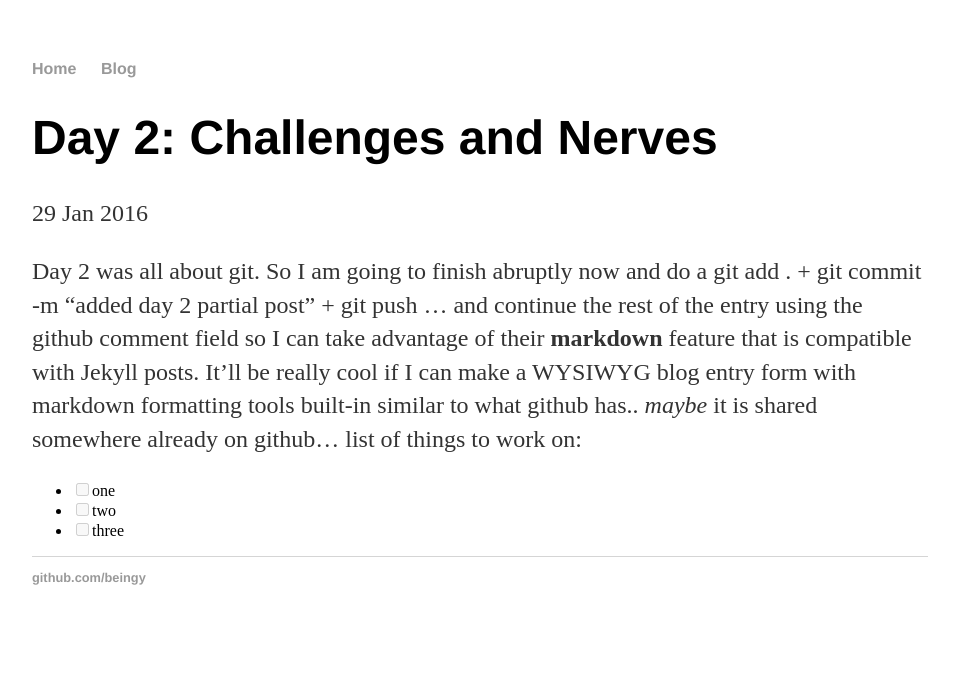
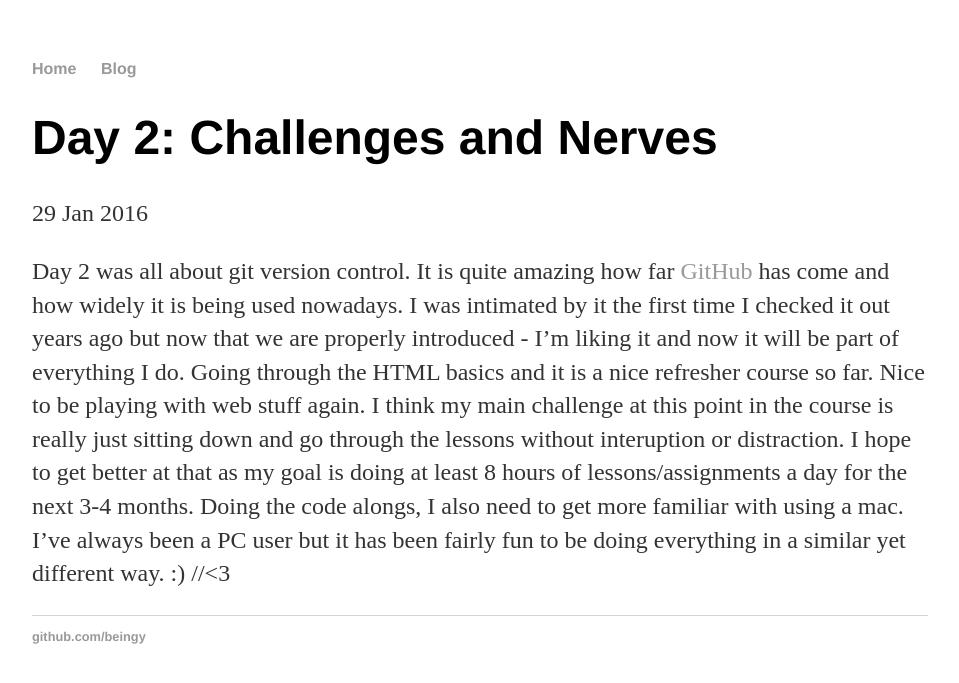
Before and after one commit to beingy/beingy.github.io, a Jekyll site: the page built from _posts/2016-01-29-day-2.md, in a window 1280 px wide. Shown: the top 683 px of the page, without its empty margins (160-1119 px from the left). Built offline with Jekyll 4.4.1, drawn with Linux system fonts in a browser that asks for light colours.

Commit message:
Update 2016-01-29-day-2.md
Updated day 2 content

```diff
--- a/_posts/2016-01-29-day-2.md
+++ b/_posts/2016-01-29-day-2.md
@@ -4,9 +4,7 @@ title: "Day 2: Challenges and Nerves"
 date: 2016-01-29
 ---
 
-Day 2 was all about git.  So I am going to finish abruptly now and do a git add . + git commit -m "added day 2 partial post" + git push ... and continue the rest of the entry using the github comment field so I can take advantage of their **markdown** feature that is compatible with Jekyll posts.  It'll be really cool if I can make a WYSIWYG blog entry form with markdown formatting tools built-in similar to what github has.. _maybe_ it is shared somewhere already on github...
-list of things to work on:
-
-- [ ] one
-- [ ] two
-- [ ] three
+Day 2 was all about git version control.  It is quite amazing how far [GitHub](https://github.com) has come and how widely it is being used nowadays.  I was intimated by it the first time I checked it out years ago but now that we are properly introduced - I'm liking it and now it will be part of everything I do.
+Going through the HTML basics and it is a nice refresher course so far.  Nice to be playing with web stuff again.
+I think my main challenge at this point in the course is really just sitting down and go through the lessons without interuption or distraction.  I hope to get better at that as my goal is doing at least 8 hours of lessons/assignments a day for the next 3-4 months.
+Doing the code alongs, I also need to get more familiar with using a mac.  I've always been a PC user but it has been fairly fun to be doing everything in a similar yet different way.  :)  //<3
```
